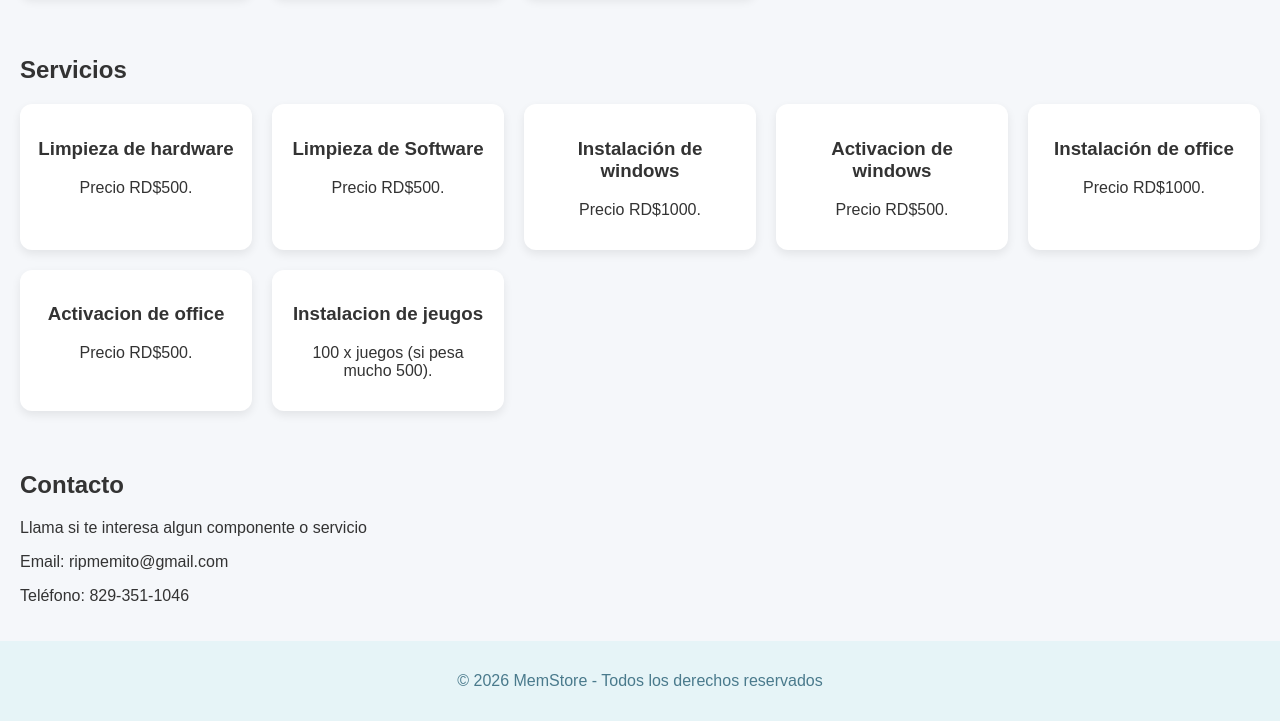
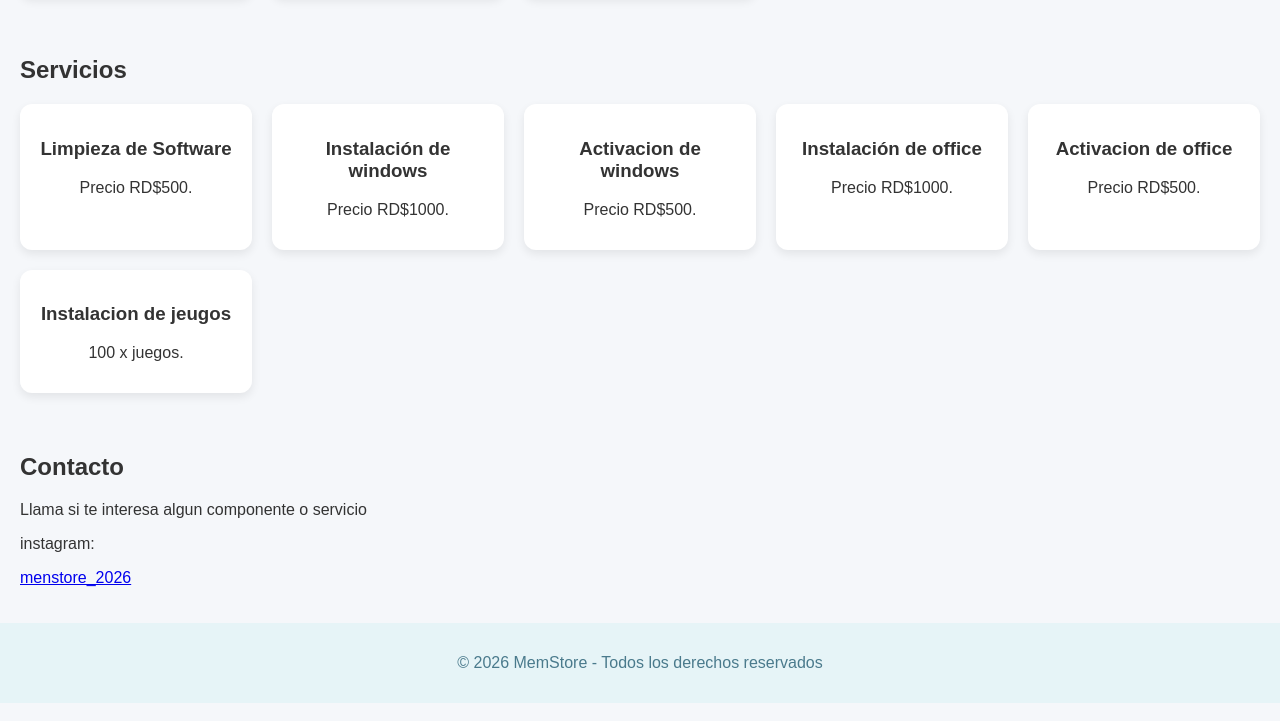
Before and after one commit to Memito31/MemStore., a plain HTML site: page index.html in a window 1280 px wide. Shown: the part 886-1607 px from the top of the page. Drawn offline with Linux system fonts and the light colour scheme.

Commit message:
Update index.html

```diff
--- a/index.html
+++ b/index.html
@@ -182,21 +182,19 @@
 <section id="servicios">
     <h2>Servicios</h2>
     <div class="servicios">
-        <div class="card"><h3> Limpieza de hardware </h3><p> Precio RD$500.</p></div>
         <div class="card"><h3> Limpieza de Software</h3><p> Precio RD$500.</p></div>
         <div class="card"><h3> Instalación de windows</h3><p> Precio RD$1000.</p></div>
         <div class="card"><h3> Activacion de windows</h3><p>Precio RD$500.</p></div>
         <div class="card"><h3> Instalación de office</h3><p>Precio RD$1000.</p></div>
         <div class="card"><h3> Activacion de office</h3><p>Precio RD$500.</p></div>
-        <div class="card"><h3> Instalacion de jeugos </h3><p>100 x juegos (si pesa mucho 500).</p></div>
+        <div class="card"><h3> Instalacion de jeugos </h3><p>100 x juegos.</p></div>
     </div>
 </section>
 
 <section id="contacto">
     <h2>Contacto</h2>
     <p> Llama si te interesa algun componente o servicio</p>
-    <p> Email: ripmemito@gmail.com</p>
-    <p> Teléfono: 829-351-1046</p>
+    <p>instagram:</p><a href="https://www.instagram.com/menstore_2026/">menstore_2026</a></p>
 </section>
 
 <footer>
```
